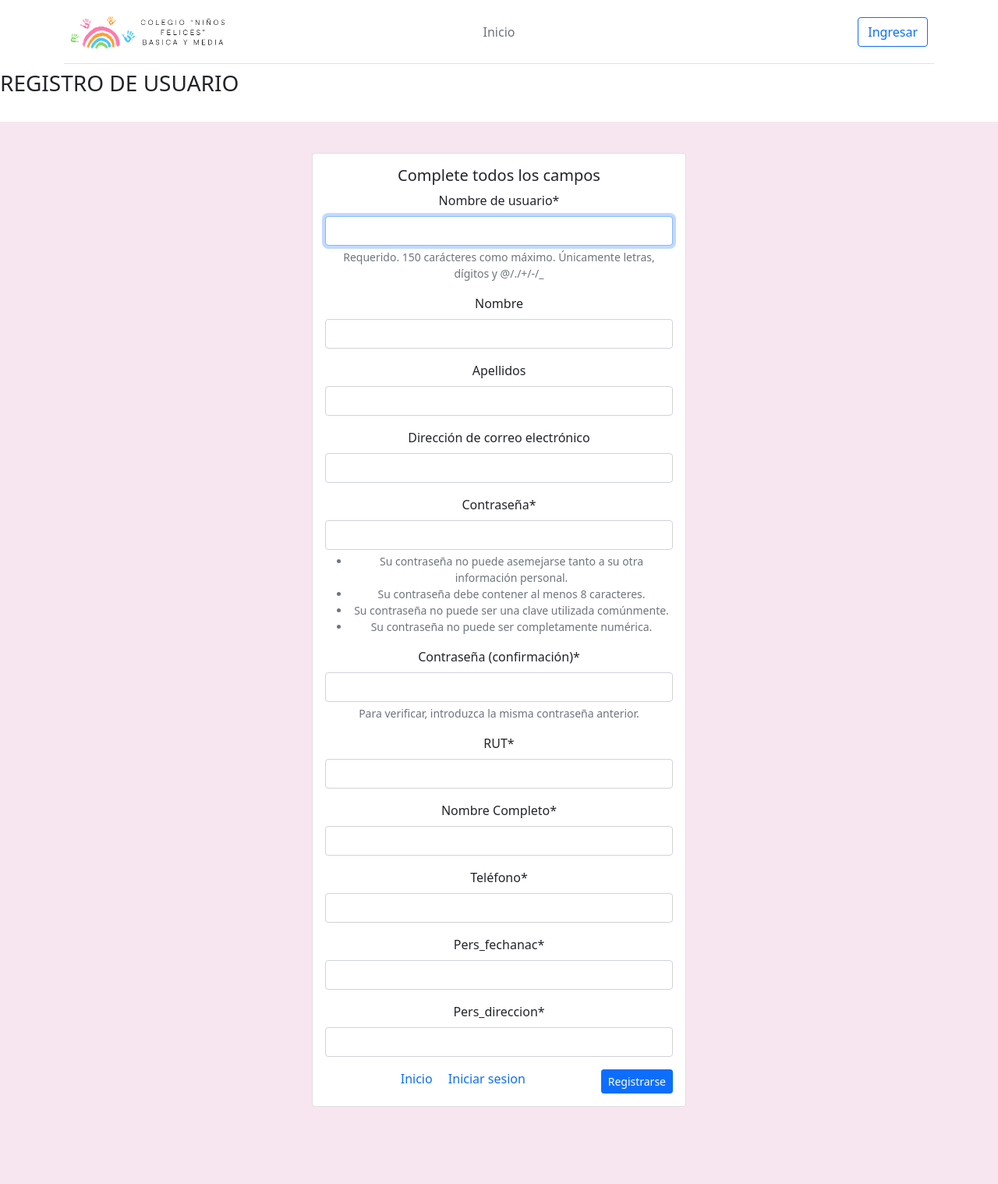
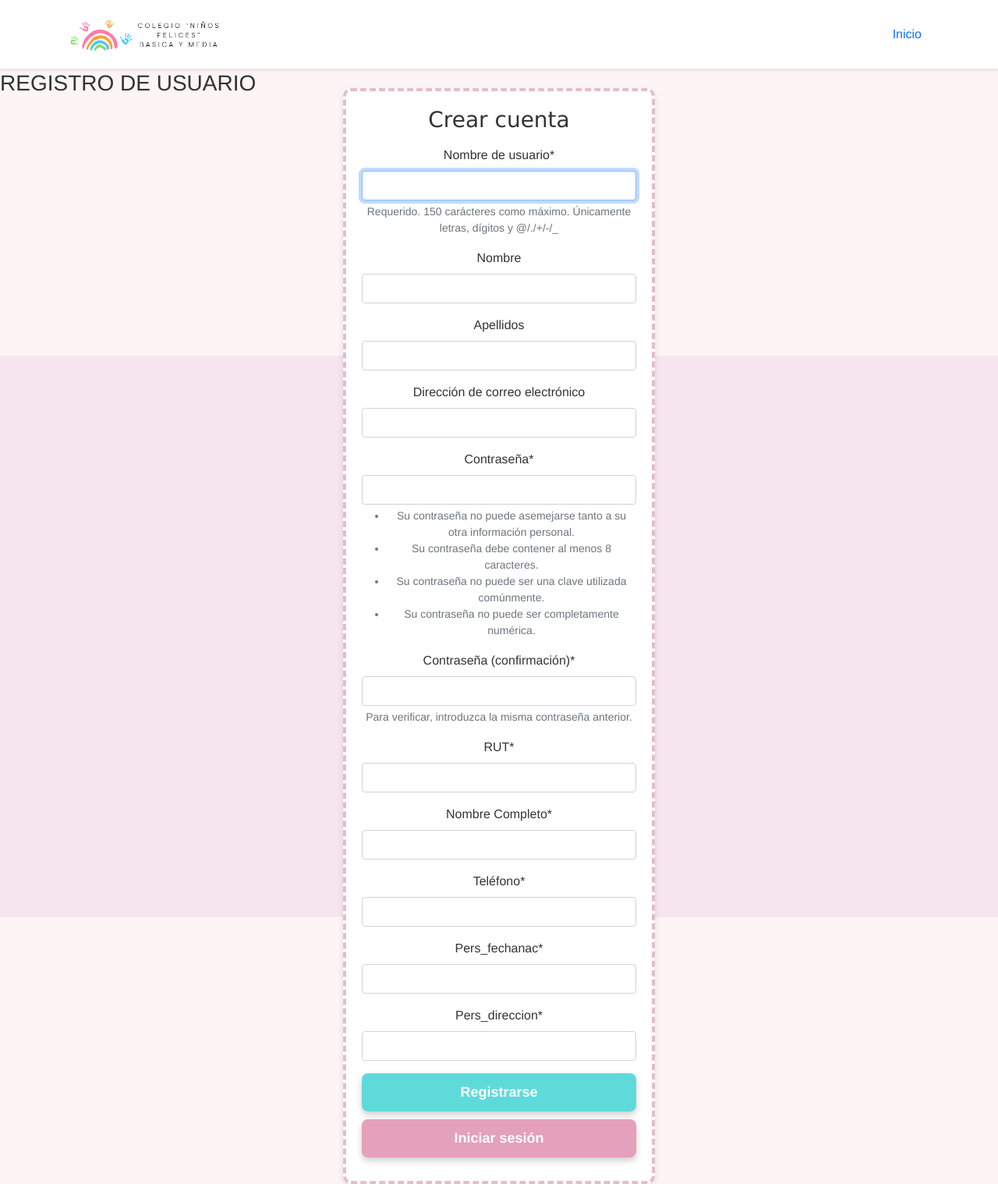
Before and after one commit to VadasmeC/Portafolio-De-TItulos, a Django app: page /registro/ in a window 1280 px wide. Shown: the whole page at 78% size. Before the commit the page ends 1419 px from the top, so only its background shows below. Run offline with Django 4.2, Linux system fonts and the light colour scheme; some libraries are stand-ins or nearby versions.

Commit message:
Diseño Registro
Arreglar titulo y cambiar color botón inicio en barra

```diff
--- a/Fase 2/projecto/core/static/css/estilo.css
+++ b/Fase 2/projecto/core/static/css/estilo.css
@@ -16,7 +16,7 @@
 
 .header-container {
     display: flex;
-    align-items: center;
+    align-items: right;
     justify-content: space-between;
     padding: 15px 30px;
     background-color: #f8f9fa;
--- a/Fase 2/projecto/core/templates/core/home.html
+++ b/Fase 2/projecto/core/templates/core/home.html
@@ -20,7 +20,7 @@
     top: 0;
     left: 0;
 }
-
+/*Boton publis*/
 .hero-text {
     position: absolute;
     top: 50%;
--- a/Fase 2/projecto/core/templates/registration/registro.html
+++ b/Fase 2/projecto/core/templates/registration/registro.html
@@ -3,23 +3,132 @@
 {% block content %}
 
 {% load crispy_forms_tags %}
+{% load static %}
 
+<!-- Título de la página -->
 <h3>REGISTRO DE USUARIO</h3>
 
 <br>
-<SECTion class="about">
+
+<!-- Barra de navegación -->
+<nav class="navbar navbar-expand-lg navbar-light fixed-top">
+    <div class="container">
+        <a class="navbar-brand" href="#">
+            <img src="{% static 'img/logo.png' %}" alt="logo" style="width: 205px;">
+        </a>
+        <a href="/" class="nav-link">Inicio</a>
+    </div>
+</nav>
+
+<!-- Sección de formulario de registro -->
+<section class="about">
   <form action="" method="post">
       {% csrf_token %}
 
-      <div class="card mx-auto" style="width: 30rem;">
-        <div class="card-body">
-          <h5 class="card-title">Complete todos los campos</h5>
-          {{ form | crispy }}
-          <a href="{% url 'home' %}" class="card-link">Inicio</a>
-          <a href="{% url 'login' %}" class="card-link">Iniciar sesion</a>
-          <button class="btn btn-sm btn-primary float-end" type="submit">Registrarse</button>
-        </div>
+      <div class="form-signin-wrapper">
+        <h1 class="h3 mb-3 fw-normal">Crear cuenta</h1>
+
+        {{ form | crispy }}
+
+        <button type="submit" class="btn btn-custom btn-login">Registrarse</button>
+        <a href="{% url 'login' %}" class="btn btn-custom btn-register">Iniciar sesión</a>
       </div>
   </form>
-</SECTion>
+</section>
+
+<style>
+/* Estilos generales */
+body, html {
+  height: 100%;
+  font-family: Helvetica, Arial, sans-serif;
+  background-color: #fdf5f5;
+  color: #333;
+}
+
+/* Barra de navegación */
+.navbar {
+    background-color: #fff;
+    box-shadow: 0 2px 4px rgba(0, 0, 0, 0.1);
+}
+
+.navbar-brand img {
+    width: 205px;
+}
+
+/*formulario */
+.about {
+  display: flex;
+  justify-content: center;
+  align-items: center;
+  height: calc(100vh - 80px);
+  margin-top: 300px;
+}
+
+/* Estilo del formulario */
+.form-signin-wrapper {
+  width: 100%;
+  max-width: 400px;
+  padding: 20px;
+  margin: auto;
+  background-color: #fff;
+  border-radius: 10px;
+  box-shadow: 0 4px 8px rgba(0, 0, 0, 0.1);
+  border: 4px dashed #e4bdcc;
+}
+
+/* Título dentro del formulario */
+h1 {
+  font-size: 2.5rem;
+  margin-bottom: 20px;
+  font-family: Verdana, Geneva, Tahoma, sans-serif;
+}
+
+/* Estilo de los botones */
+.btn-custom {
+  width: 100%;
+  font-size: 18px;
+  font-weight: bold;
+  padding: 10px 0;
+  margin-bottom: 10px;
+  border-radius: 8px;
+  cursor: pointer;
+  transition: all 0.3s ease;
+  box-shadow: 0 4px 8px rgba(0, 0, 0, 0.2);
+}
+
+.btn-register {
+  background-color: #e5a0bb;
+  color: white;
+}
+
+.btn-register:hover {
+  background-color: #e27fa5;
+}
+
+.btn-login {
+  background-color: rgb(95, 218, 218);
+  color: white;
+}
+
+.btn-login:hover {
+  background-color: rgb(63, 216, 140);
+}
+
+/* Estilo de los campos de formulario */
+.form-floating {
+  margin-bottom: 20px;
+}
+
+.form-floating input {
+  border-radius: 8px;
+}
+
+/* Errores de validación */
+.invalid-feedback {
+  color: red;
+  font-size: 0.9rem;
+  margin-top: 5px;
+}
+</style>
+
 {% endblock %}
```
Also changed, not shown: Fase 2/projecto/core/templates/registration/login.html (+75 -108 lines).
